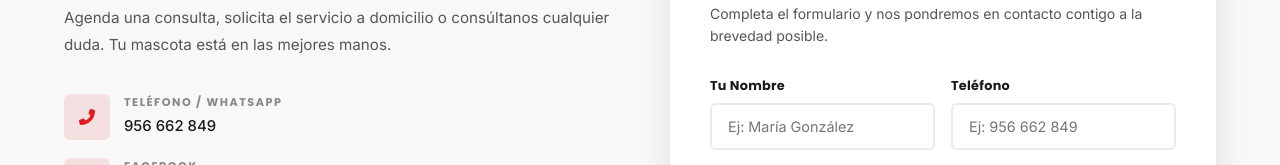
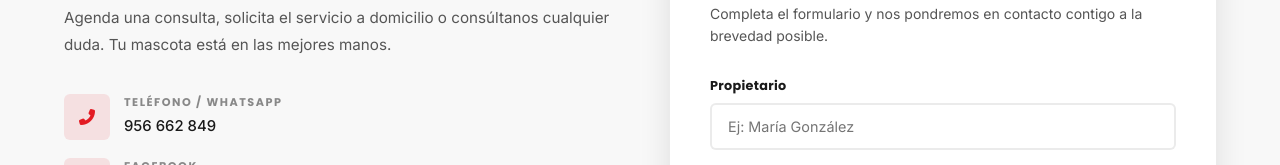
Before and after one commit to Diegomz1303/landing-page-VA, a plain HTML site: page index.html in a window 1280 px wide. Shown: the part 5217-5382 px from the top of the page. Drawn offline with Linux system fonts and the light colour scheme.

Commit message:
Formulario: campo renombrado a Propietario y teléfono eliminado
Co-Authored-By: Claude Sonnet 4.6 <noreply@anthropic.com>

```diff
--- a/index.html
+++ b/index.html
@@ -643,15 +643,9 @@
           <p class="form-sub">Completa el formulario y nos pondremos en contacto contigo a la brevedad posible.</p>
 
           <form id="contactForm" novalidate>
-            <div class="form-row">
-              <div class="form-group">
-                <label for="f-name">Tu Nombre</label>
-                <input id="f-name" type="text" placeholder="Ej: María González" autocomplete="name" />
-              </div>
-              <div class="form-group">
-                <label for="f-phone">Teléfono</label>
-                <input id="f-phone" type="tel" placeholder="Ej: 956 662 849" autocomplete="tel" />
-              </div>
+            <div class="form-group">
+              <label for="f-name">Propietario</label>
+              <input id="f-name" type="text" placeholder="Ej: María González" autocomplete="name" />
             </div>
 
             <div class="form-group">
--- a/script.js
+++ b/script.js
@@ -100,7 +100,6 @@ if (contactForm) {
     e.preventDefault();
 
     const name   = document.getElementById('f-name').value.trim();
-    const phone  = document.getElementById('f-phone').value.trim();
     const pet    = document.getElementById('f-pet').value.trim();
     const typeEl = document.getElementById('f-type');
     const type   = typeEl.options[typeEl.selectedIndex].text;
@@ -111,8 +110,7 @@ if (contactForm) {
 
     const text =
       `🐾 *Cita - Clínica Veterinaria Alvarez*\n\n` +
-      `👤 *Nombre:* ${name || '—'}\n` +
-      `📞 *Teléfono:* ${phone || '—'}\n` +
+      `👤 *Propietario:* ${name || '—'}\n` +
       `🐶 *Mascota:* ${pet || '—'}\n` +
       `🏷️ *Especie:* ${type === 'Selecciona una opción' ? '—' : type}\n` +
       `⚥ *Sexo:* ${sex || '—'}\n` +
```
